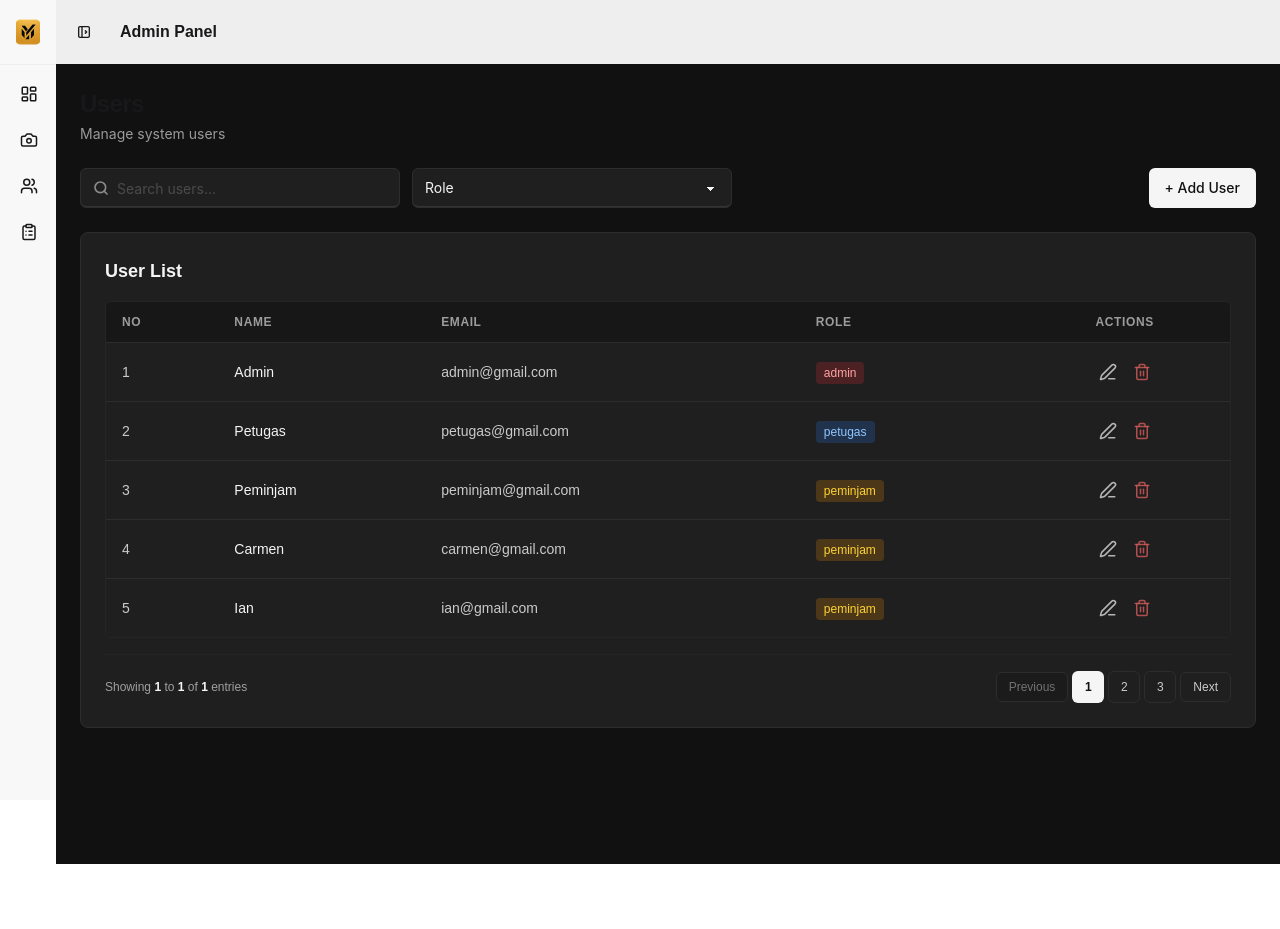
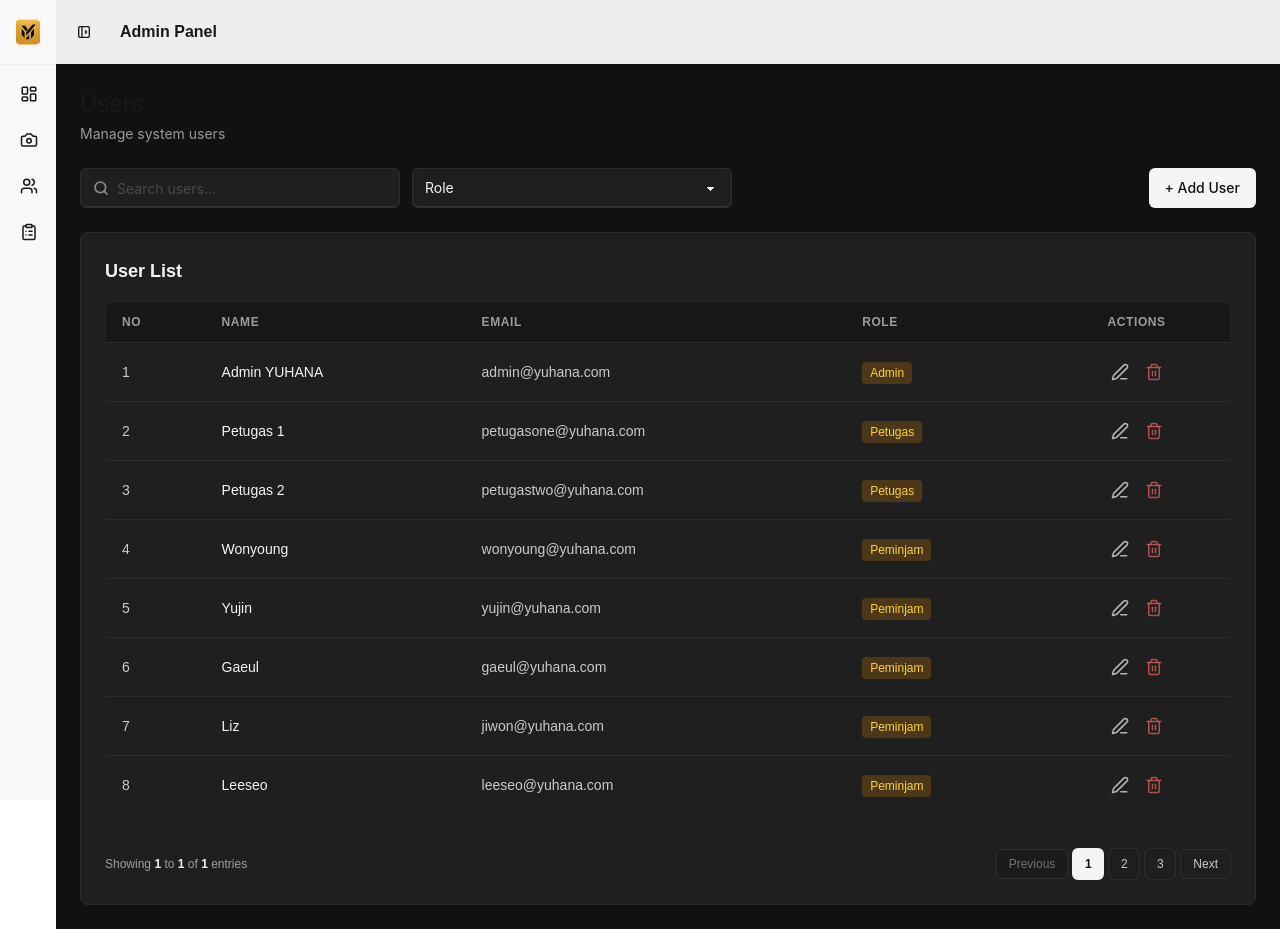
Before and after one commit to ekakurniaiioo/YUHANA---Sistem-Inventori, a React (Vite) app: page /admin/users in a window 1280 px wide. Before the commit the page ends 864 px from the top, so only its background shows below. Built offline with nearby package versions, Linux system fonts and the light colour scheme.

Commit message:
feat(data): add centralized mock data

```diff
--- /dev/null
+++ b/src/data/borrowings.js
@@ -0,0 +1,84 @@
+export const borrowings = [
+  {
+    id: "BRW-001",
+    userId: "USR-004",
+    unitId: "CAM-002",
+    borrowDate: "2026-10-27",
+    dueDate: "2026-11-03",
+    status: "Borrowed",
+  },
+  {
+    id: "BRW-002",
+    userId: "USR-005",
+    unitId: "LEN-002",
+    borrowDate: "2026-10-27",
+    dueDate: "2026-11-02",
+    status: "Borrowed",
+  },
+  {
+    id: "BRW-003",
+    userId: "USR-006",
+    unitId: "STB-003",
+    borrowDate: "2026-10-26",
+    dueDate: "2026-10-29",
+    status: "Overdue",
+  },
+  {
+    id: "BRW-004",
+    userId: "USR-007",
+    unitId: "LGT-002",
+    borrowDate: "2026-10-28",
+    dueDate: "2026-11-04",
+    status: "Borrowed",
+  },
+  {
+    id: "BRW-005",
+    userId: "USR-008",
+    unitId: "AUD-002",
+    borrowDate: "2026-10-28",
+    dueDate: "2026-11-05",
+    status: "Borrowed",
+  },
+  {
+    id: "BRW-006",
+    userId: "USR-008",
+    unitId: "TRI-003",
+    borrowDate: "2026-10-25",
+    dueDate: "2026-10-28",
+    status: "Overdue",
+  },
+  {
+    id: "BRW-007",
+    userId: "USR-004",
+    unitId: "STR-003",
+    borrowDate: "2026-10-27",
+    dueDate: "2026-11-01",
+    status: "Borrowed",
+  },
+  {
+    id: "BRW-008",
+    userId: "USR-004",
+    unitId: "DRN-002",
+    borrowDate: "2026-10-28",
+    dueDate: "2026-11-06",
+    status: "Borrowed",
+  },
+  {
+    id: "BRW-009",
+    userId: "USR-004",
+    unitId: "CAM-001",
+    borrowDate: "2026-10-29",
+    dueDate: "2026-11-05",
+    status: "Pending",
+  },
+  {
+    id: "BRW-010",
+    userId: "USR-005",
+    unitId: "LEN-001",
+    borrowDate: "2026-10-29",
+    dueDate: "2026-11-06",
+    status: "Approved",
+  },
+];
+
+export default borrowings;
--- /dev/null
+++ b/src/data/equipment.js
@@ -0,0 +1,44 @@
+export const equipment = [
+  {
+    id: "EQ-001",
+    name: "Sony A7 IV",
+    category: "Camera",
+  },
+  {
+    id: "EQ-002",
+    name: "Sony FE 24–70mm f/2.8 GM",
+    category: "Lens",
+  },
+  {
+    id: "EQ-003",
+    name: "DJI RS 3 Pro",
+    category: "Stabilizer",
+  },
+  {
+    id: "EQ-004",
+    name: "Amaran 200d",
+    category: "Lighting",
+  },
+  {
+    id: "EQ-005",
+    name: "RØDE Wireless GO II",
+    category: "Audio",
+  },
+  {
+    id: "EQ-006",
+    name: "Manfrotto Tripod",
+    category: "Support",
+  },
+  {
+    id: "EQ-007",
+    name: "SanDisk Extreme PRO SD Card",
+    category: "Storage",
+  },
+  {
+    id: "EQ-008",
+    name: "DJI Mini 4 Pro",
+    category: "Drone",
+  },
+];
+
+export default equipment;
--- /dev/null
+++ b/src/data/equipmentUnits.js
@@ -0,0 +1,156 @@
+
+export const equipmentUnits = [
+  {
+    id: "CAM-001",
+    equipmentId: "EQ-001",
+    condition: "Good",
+    status: "Available",
+  },
+  {
+    id: "CAM-002",
+    equipmentId: "EQ-001",
+    condition: "Good",
+    status: "Borrowed",
+  },
+  {
+    id: "CAM-003",
+    equipmentId: "EQ-001",
+    condition: "Fair",
+    status: "Available",
+  },
+
+  {
+    id: "LEN-001",
+    equipmentId: "EQ-002",
+    condition: "Good",
+    status: "Available",
+  },
+  {
+    id: "LEN-002",
+    equipmentId: "EQ-002",
+    condition: "Good",
+    status: "Borrowed",
+  },
+  {
+    id: "LEN-003",
+    equipmentId: "EQ-002",
+    condition: "Fair",
+    status: "Available",
+  },
+
+  {
+    id: "STB-001",
+    equipmentId: "EQ-003",
+    condition: "Good",
+    status: "Available",
+  },
+  {
+    id: "STB-002",
+    equipmentId: "EQ-003",
+    condition: "Good",
+    status: "Available",
+  },
+  {
+    id: "STB-003",
+    equipmentId: "EQ-003",
+    condition: "Fair",
+    status: "Borrowed",
+  },
+
+  {
+    id: "LGT-001",
+    equipmentId: "EQ-004",
+    condition: "Good",
+    status: "Available",
+  },
+  {
+    id: "LGT-002",
+    equipmentId: "EQ-004",
+    condition: "Good",
+    status: "Borrowed",
+  },
+  {
+    id: "LGT-003",
+    equipmentId: "EQ-004",
+    condition: "Fair",
+    status: "Available",
+  },
+
+  {
+    id: "AUD-001",
+    equipmentId: "EQ-005",
+    condition: "Good",
+    status: "Available",
+  },
+  {
+    id: "AUD-002",
+    equipmentId: "EQ-005",
+    condition: "Good",
+    status: "Borrowed",
+  },
+  {
+    id: "AUD-003",
+    equipmentId: "EQ-005",
+    condition: "Good",
+    status: "Available",
+  },
+
+  {
+    id: "TRI-001",
+    equipmentId: "EQ-006",
+    condition: "Good",
+    status: "Available",
+  },
+  {
+    id: "TRI-002",
+    equipmentId: "EQ-006",
+    condition: "Fair",
+    status: "Available",
+  },
+  {
+    id: "TRI-003",
+    equipmentId: "EQ-006",
+    condition: "Good",
+    status: "Borrowed",
+  },
+
+  {
+    id: "STR-001",
+    equipmentId: "EQ-007",
+    condition: "Good",
+    status: "Available",
+  },
+  {
+    id: "STR-002",
+    equipmentId: "EQ-007",
+    condition: "Good",
+    status: "Available",
+  },
+  {
+    id: "STR-003",
+    equipmentId: "EQ-007",
+    condition: "Fair",
+    status: "Borrowed",
+  },
+
+  {
+    id: "DRN-001",
+    equipmentId: "EQ-008",
+    condition: "Good",
+    status: "Available",
+  },
+  {
+    id: "DRN-002",
+    equipmentId: "EQ-008",
+    condition: "Good",
+    status: "Borrowed",
+  },
+  {
+    id: "DRN-003",
+    equipmentId: "EQ-008",
+    condition: "Fair",
+    status: "Available",
+  },
+];
+
+export default equipmentUnits;
--- a/src/data/users.js
+++ b/src/data/users.js
@@ -1,38 +1,59 @@
-const users = [
+export const users = [
   {
-    id: 1,
-    name: "Admin",
-    email: "admin@gmail.com",
+    id: "USR-001",
+    name: "Admin YUHANA",
+    role: "Admin",
+    email: "admin@yuhana.com",
     password: "admin123",
-    role: "admin",
   },
   {
-    id: 2,
-    name: "Petugas",
-    email: "petugas@gmail.com",
-    password: "petugas123",
-    role: "petugas",
+    id: "USR-002",
+    name: "Petugas 1",
+    role: "Petugas",
+    email: "petugasone@yuhana.com",
+    password: "petugas1123",
   },
   {
-    id: 3,
-    name: "Peminjam",
-    email: "peminjam@gmail.com",
-    password: "peminjam123",
-    role: "peminjam",
+    id: "USR-003",
+    name: "Petugas 2",
+    role: "Petugas",
+    email: "petugastwo@yuhana.com",
+    password: "petugas2123",
   },
   {
-    id: 4,
-    name: "Carmen",
-    email: "carmen@gmail.com",
-    password: "carmen123",
-    role: "peminjam",
+    id: "USR-004",
+    name: "Wonyoung",
+    role: "Peminjam",
+    email: "wonyoung@yuhana.com",
+    password: "wonwon",
   },
   {
-    id: 5,
-    name: "Ian",
-    email: "ian@gmail.com",
-    password: "ian123",
-    role: "peminjam",
+    id: "USR-005",
+    name: "Yujin",
+    role: "Peminjam",
+    email: "yujin@yuhana.com",
+    password: "yujin123",
+  },
+  {
+    id: "USR-006",
+    name: "Gaeul",
+    role: "Peminjam",
+    email: "gaeul@yuhana.com",
+    password: "gaeul123",
+  },
+  {
+    id: "USR-007",
+    name: "Liz",
+    role: "Peminjam",
+    email: "jiwon@yuhana.com",
+    password: "kimjiwon",
+  },
+  {
+    id: "USR-008",
+    name: "Leeseo",
+    role: "Peminjam",
+    email: "leeseo@yuhana.com",
+    password: "leeseo123",
   },
 ];
 
```
